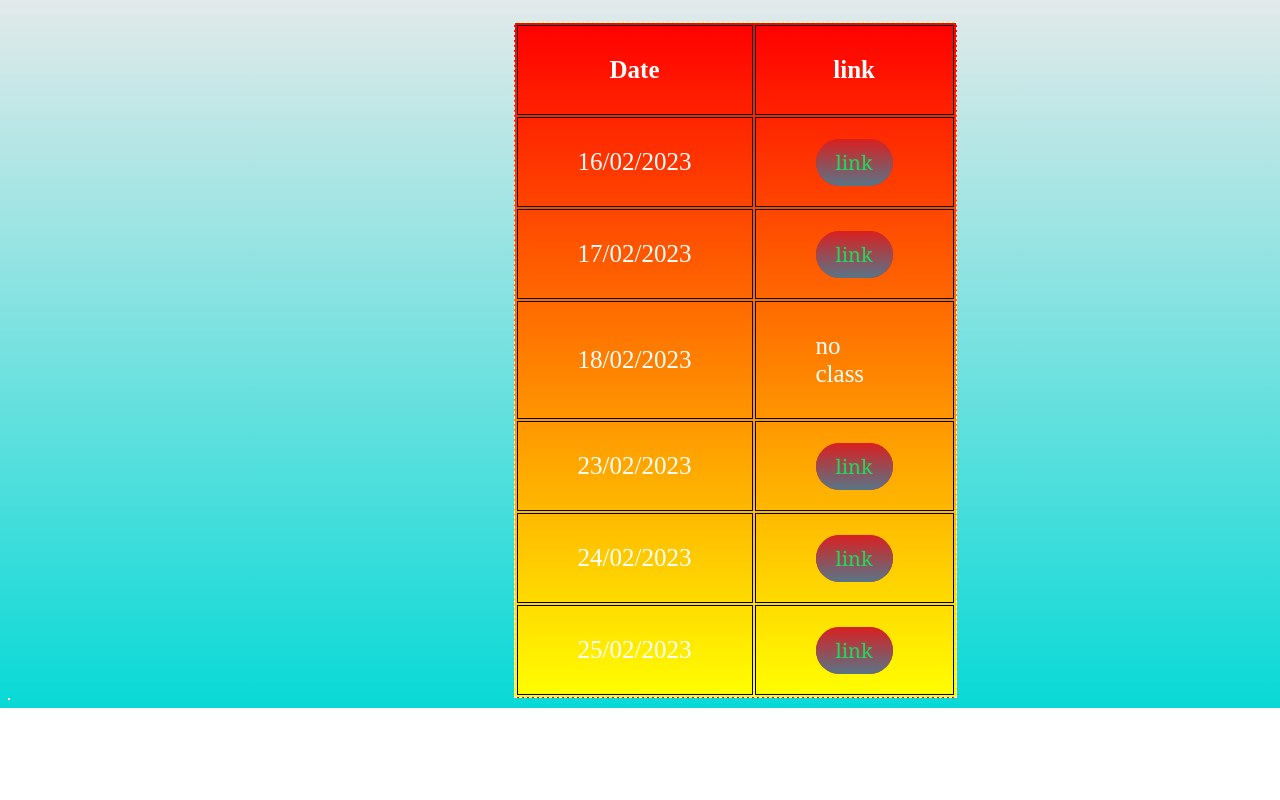
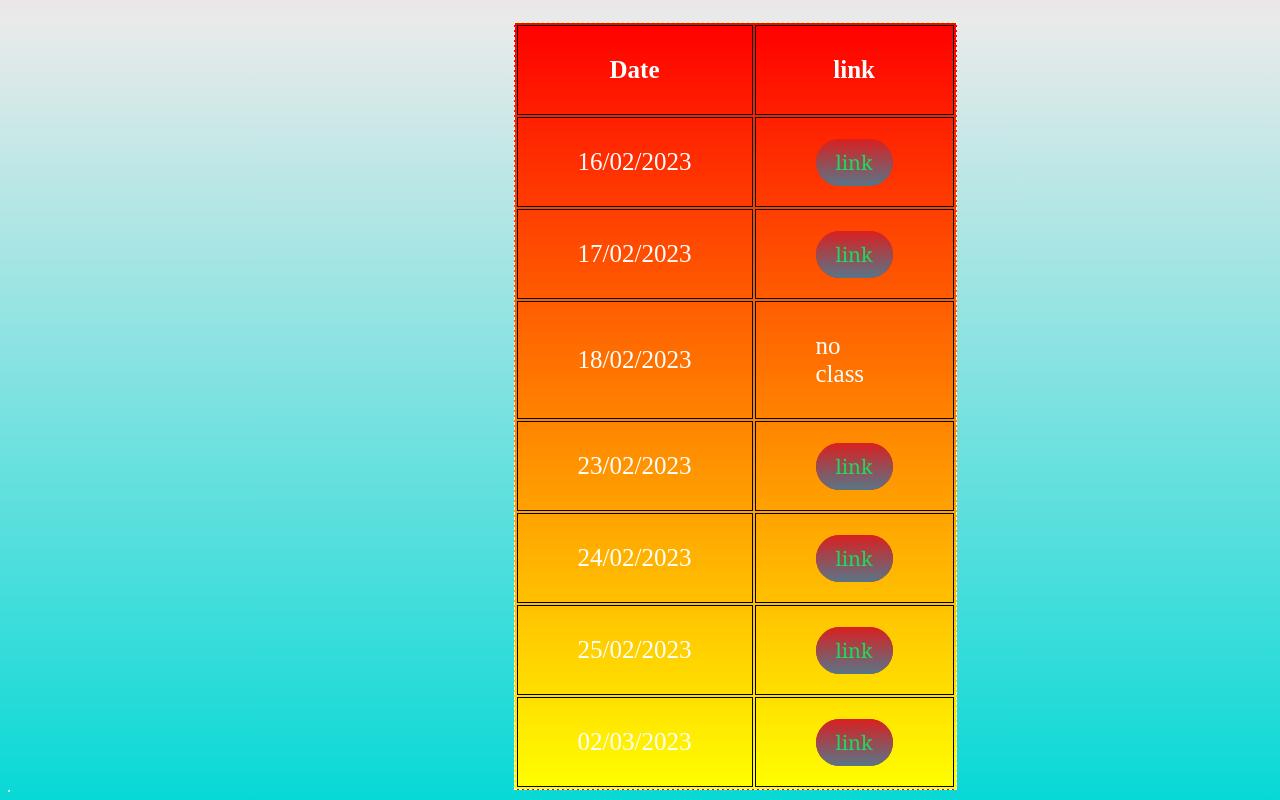
Before and after one commit to csdrockz/classes, a plain HTML site: page index.html in a window 1280 px wide. Shown: the part 761-1561 px from the top of the page. Before the commit the page ends 1469 px from the top, so only its background shows below. Drawn offline with Linux system fonts and the light colour scheme.

Commit message:
Update index.html

```diff
--- a/index.html
+++ b/index.html
@@ -75,6 +75,12 @@
         </td>
         <td><a href="https://nriit1-my.sharepoint.com/:v:/r/personal/cseguest2_nriit_edu_in/Documents/Recordings/Internship_Java%20Full%20Stack%20%26%20DevOps-20230225_191042-Meeting%20Recording.mp4?csf=1&web=1&e=bcmTTO" class="btn">link</a></td>
     </tr>
+    <tr>
+        <td>
+            02/03/2023
+        </td>
+        <td><a href="https://nriit1-my.sharepoint.com/:v:/g/personal/cseguest2_nriit_edu_in/Ee7HfoI9bDZCkvI8VOx_4s0BapxRZJjJKMcbWwUD-Bg0TA" class="btn">link</a></td>
+    </tr>
 </table>
 </div>
 <table class="devops"></table>
```
